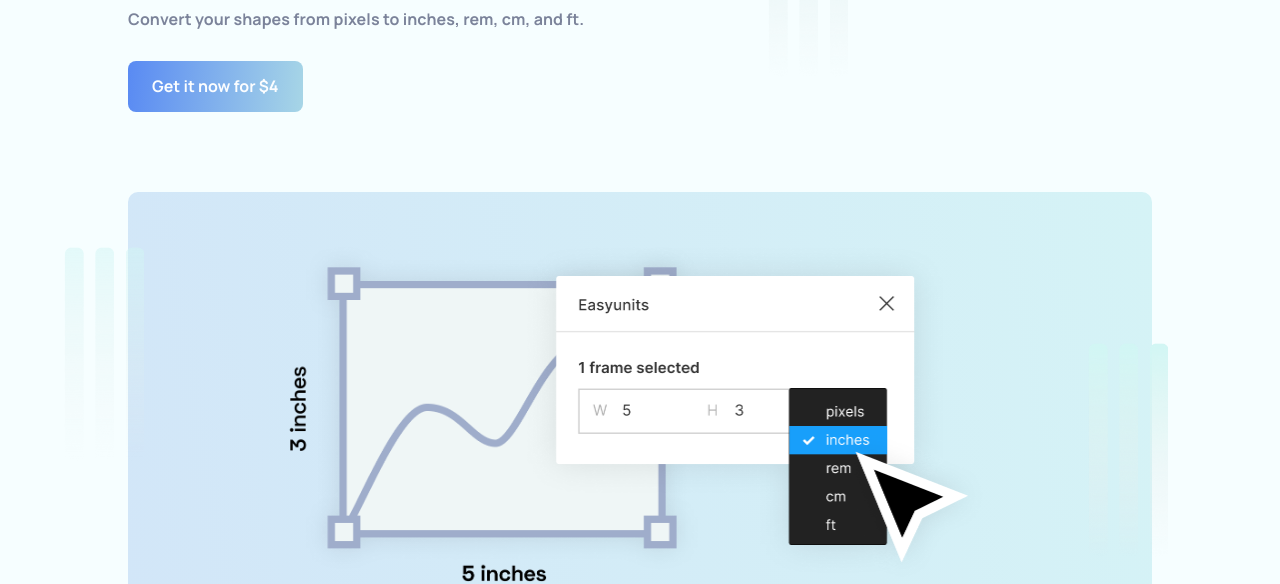
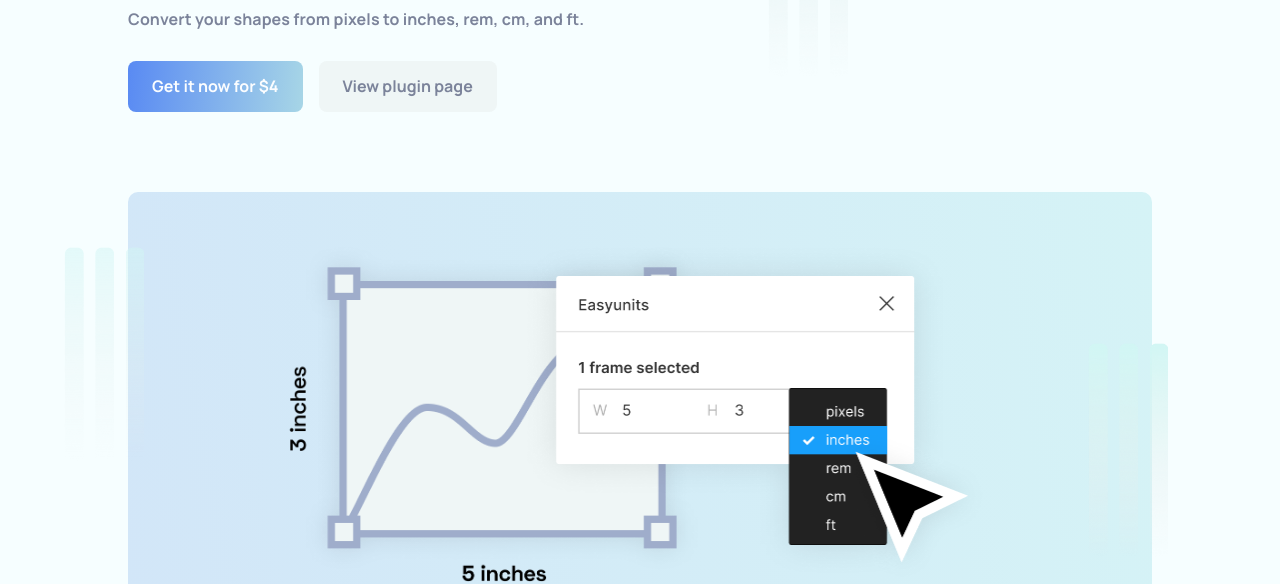
Before and after one commit to tiny-factories/tiny-tools, a Gatsby site: page / in a window 1280 px wide. Shown: the part 233-817 px from the top of the page. Built offline with nearby package versions, Linux system fonts and the light colour scheme; Gatsby itself is replaced by a stand-in of ours; no server answers.

Commit message:
add plugin page button

```diff
--- a/src/pages/index.js
+++ b/src/pages/index.js
@@ -71,6 +71,10 @@
               <button onClick={getNow} className="button__primary">
               <div>Get it now for $4</div>
               </button>
+
+              <a href="https://www.figma.com/community/plugin/835063877729335093/Easy-Units">
+            <button className="button__secondary">View plugin page</button>
+          </a>
           </div>
         </div>
 
```
